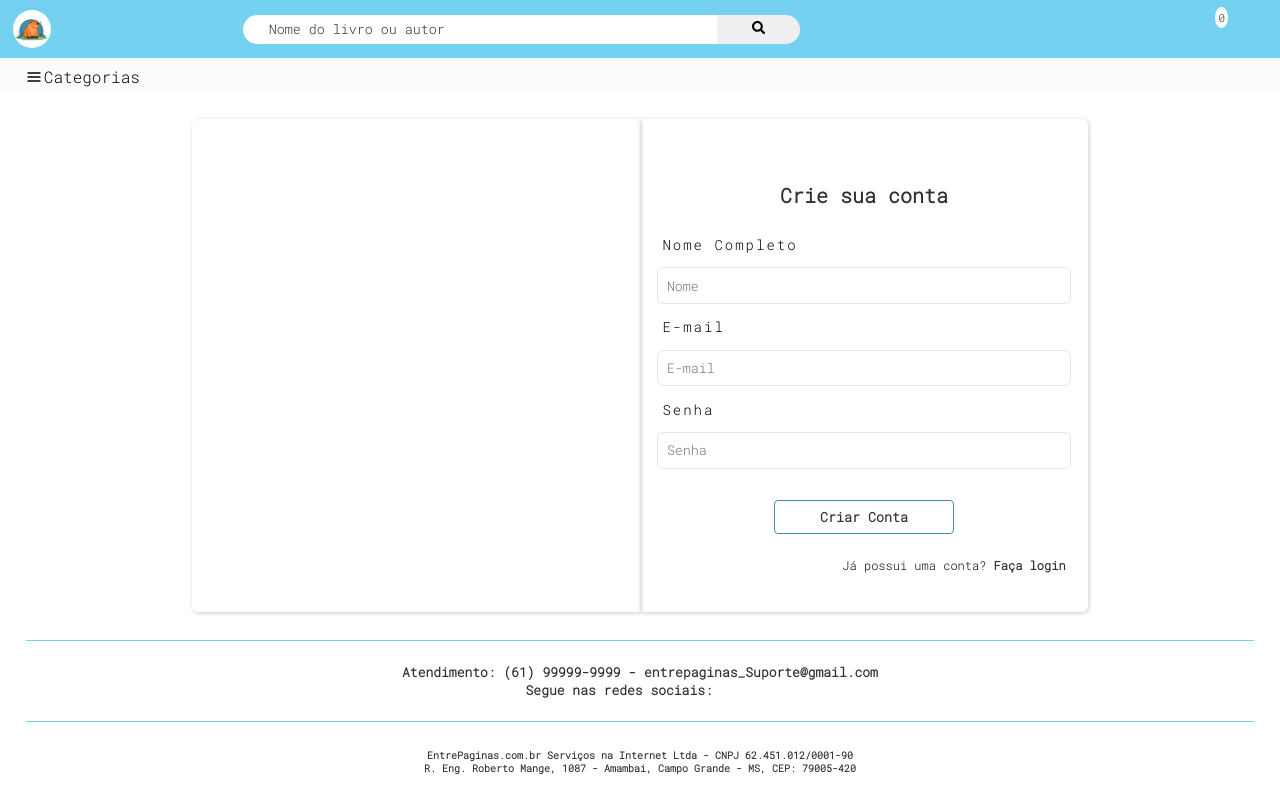
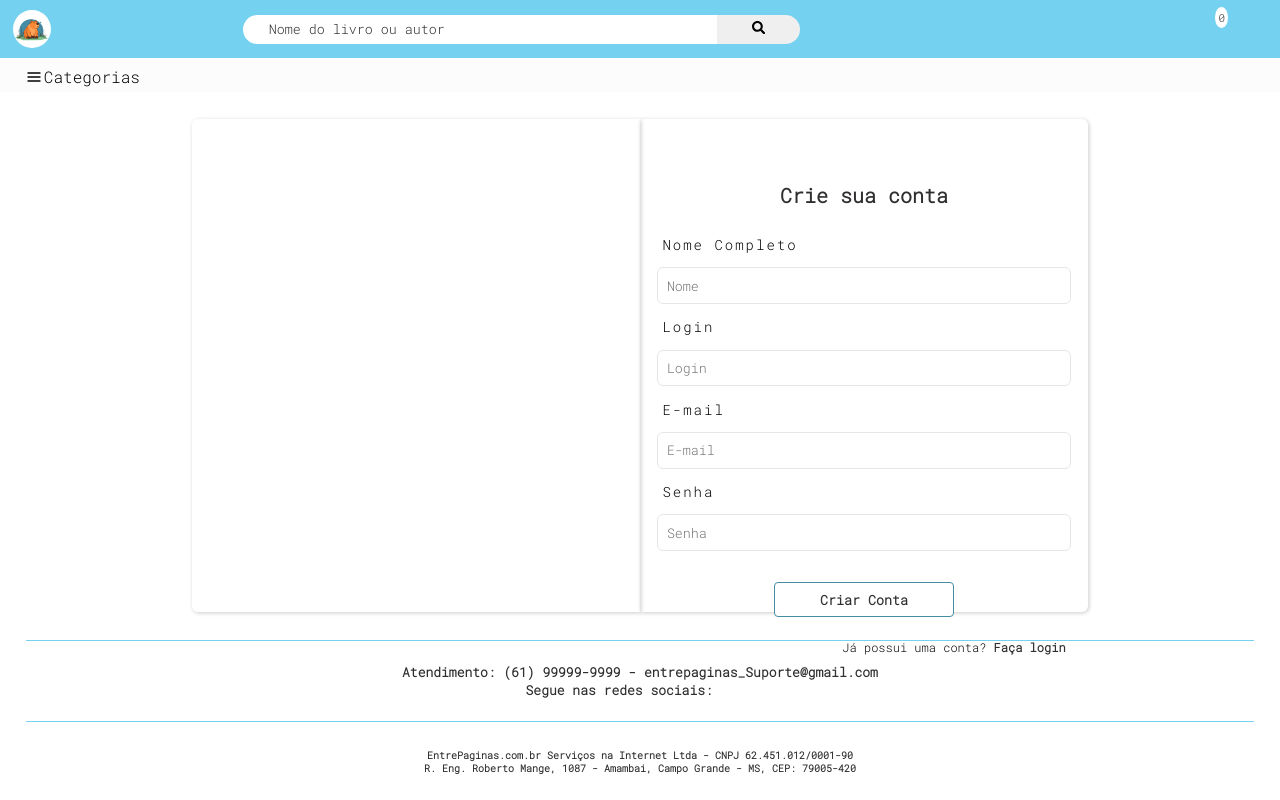
Before and after one commit to LuizFNeto20/Entre_Paginas-MarcketPlace_de_Livros-Frontend, a React (Vite) app: page /cadastro in a window 1280 px wide. Built offline with nearby package versions, Linux system fonts and the light colour scheme; some icons are missing; a web font is replaced by a local one.

Commit message:
feat: Cadastro de usuario, implementado

```diff
--- a/src/routes/cadastro/Cadastro.tsx
+++ b/src/routes/cadastro/Cadastro.tsx
@@ -1,9 +1,30 @@
+import { SyntheticEvent, useState } from 'react';
 import { Link } from 'react-router-dom';
 import Footer from '../../components/footer/Footer';
 import Header from '../../components/header/Header';
+import api from '../../hooks/Data';
 import './Cadastro.scss';
 
 export default function Cadastro() {
+
+    const [nome, setNome] = useState('');
+    const [login, setLogin] = useState('');
+    const [email, setEmail] = useState('');
+    const [senha, setSenha] = useState('');
+
+    const handleSubmit = async (event: SyntheticEvent) => {
+        event.preventDefault();
+
+        try {
+            const response = await api.post('/api/usuarios', { nome, login, email, senha });
+            console.log('Usuario salvo:', response.data);
+        } catch (error) {
+            console.error('Erro ao salvar projeto:', error);
+        }
+
+        window.location.href = '/login';
+    };
+
     return (
         <>
             <Header></Header>
@@ -13,13 +34,15 @@ export default function Cadastro() {
 
                 <div className='cadastro__right'>
                     <h1>Crie sua conta</h1>
-                    <form action="#" method='post'>
+                    <form onSubmit={handleSubmit} method='post'>
                         <label htmlFor="nome">Nome Completo</label>
-                        <input type="text" placeholder='Nome' name='nome'/>
+                        <input type="text" placeholder='Nome' name='nome' onChange={(e) => setNome(e.target.value)} required value={nome} />
+                        <label htmlFor="login">Login</label>
+                        <input type="text" placeholder='Login' name='login' onChange={(e) => setLogin(e.target.value)} required value={login} />
                         <label htmlFor="email">E-mail</label>
-                        <input type="email" placeholder='E-mail' name='email'/>
+                        <input type="email" placeholder='E-mail' name='email' onChange={(e) => setEmail(e.target.value)} required value={email} />
                         <label htmlFor="senha">Senha</label>
-                        <input type="password" placeholder='Senha' name='senha'/>
+                        <input type="password" placeholder='Senha' name='senha' onChange={(e) => setSenha(e.target.value)} required value={senha} />
                         <button type='submit'>Criar Conta</button>
                         <p>Já possui uma conta? <Link to={"/login"}>Faça login</Link></p>
                     </form>
```
